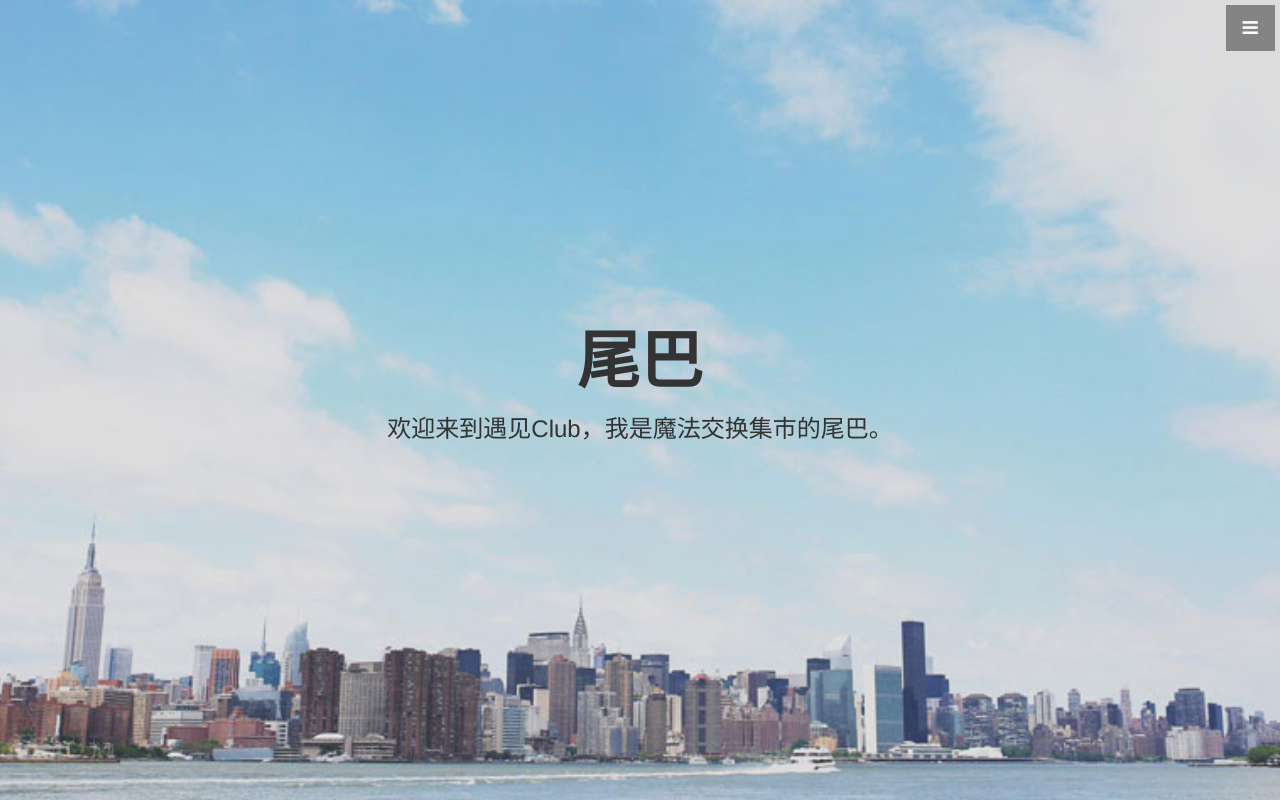
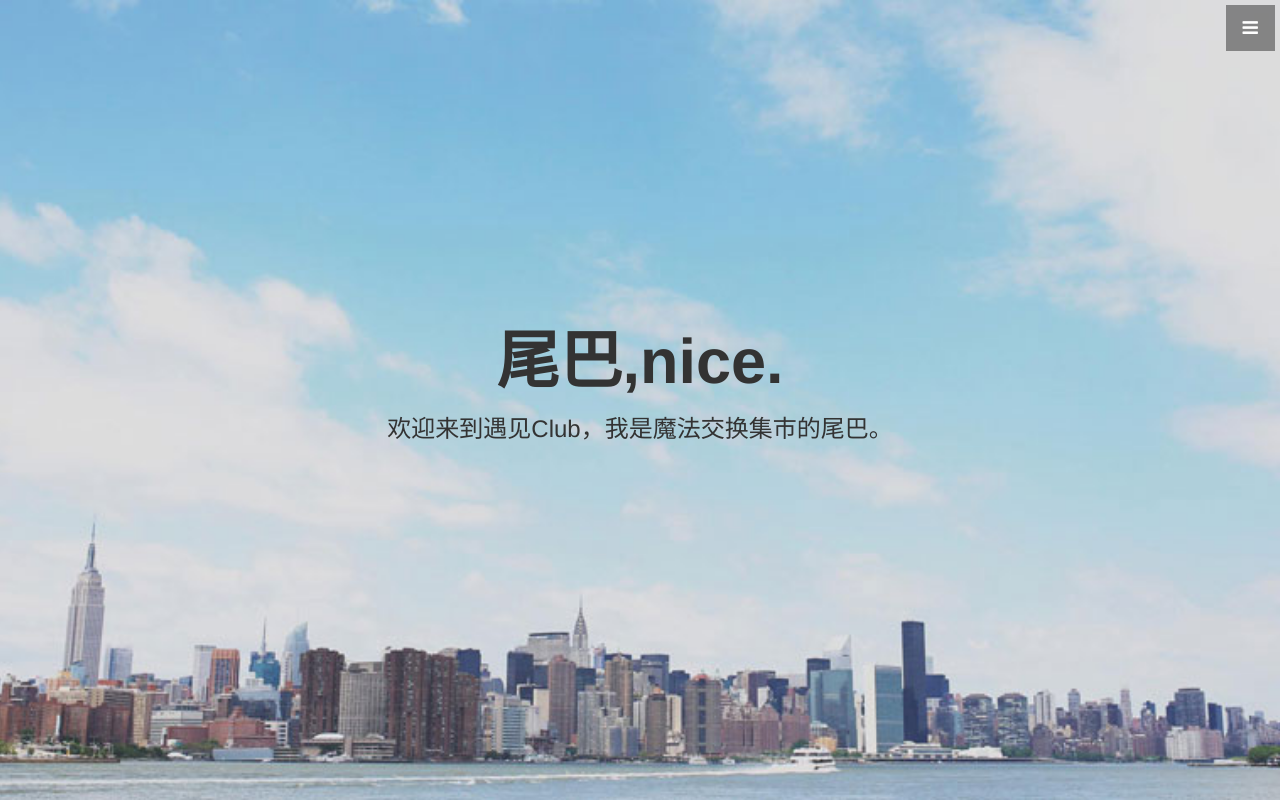
Before and after one commit to tomatouiui/namecard, a plain HTML site: page index.html in a window 1280 px wide. Shown: the top 800 px of the page. Drawn offline with Linux system fonts and the light colour scheme.

Commit message:
vs code update

```diff
--- a/index.html
+++ b/index.html
@@ -61,7 +61,7 @@
     <!-- Header -->
     <header id="top" class="header">
         <div class="text-vertical-center">
-            <h1>尾巴</h1>
+            <h1>尾巴,nice.</h1>
             <h3>欢迎来到遇见Club，我是魔法交换集市的尾巴。</h3>
             <br>
             <!-- <a href="#about" class="btn btn-dark btn-lg">Find Out More</a> -->
```
